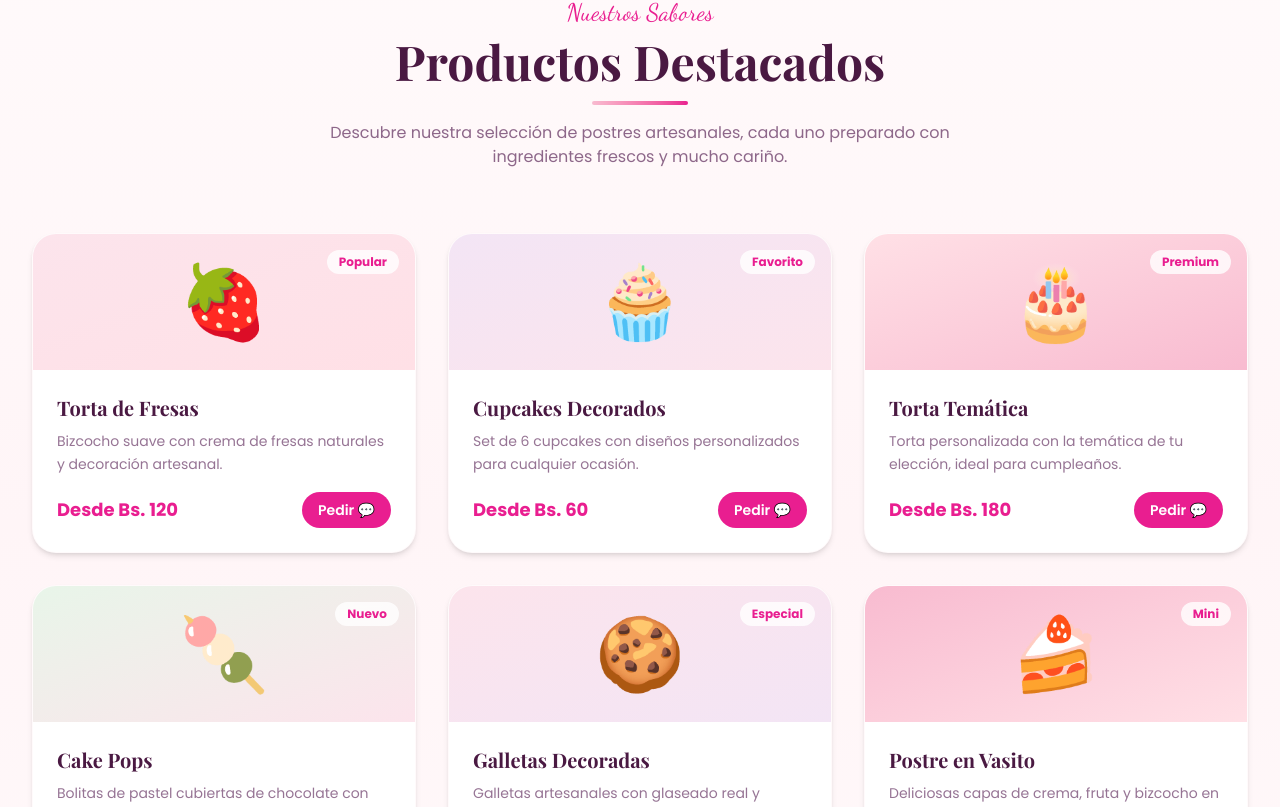
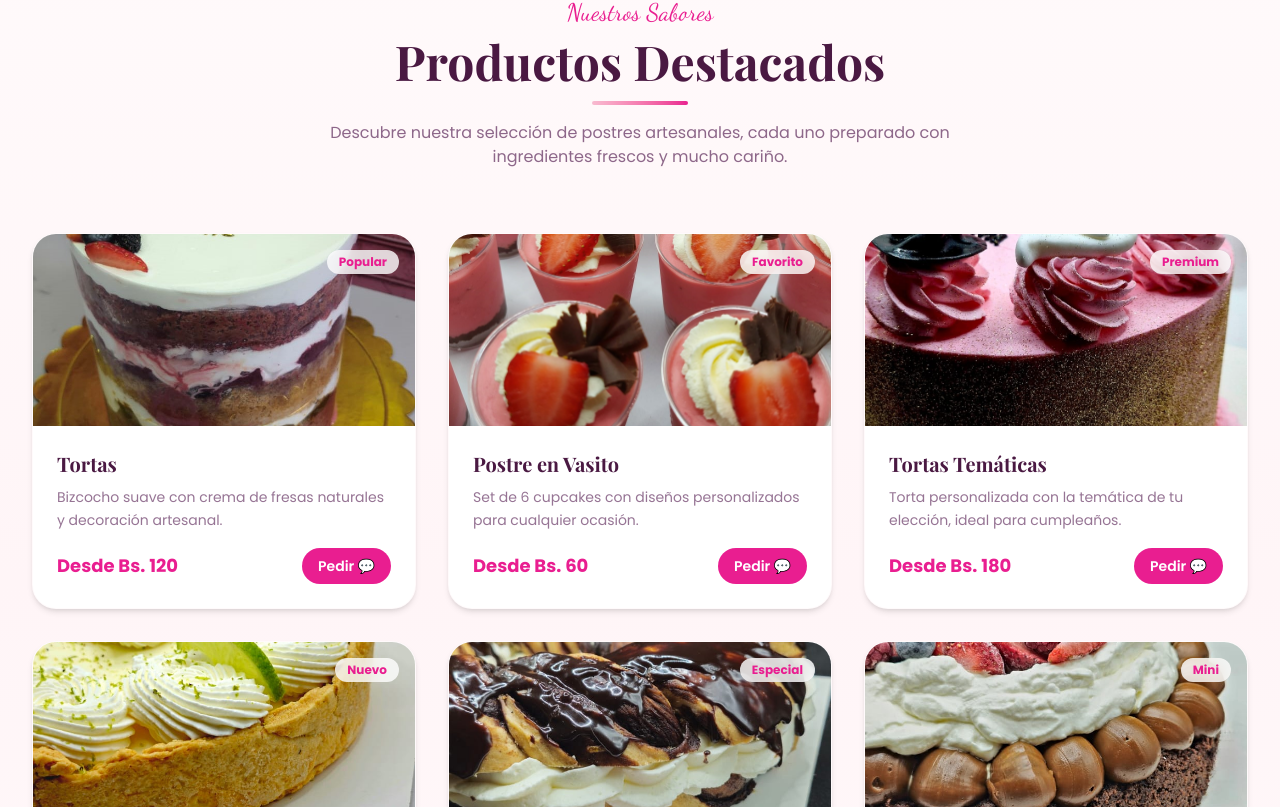
Before and after one commit to MarcoEscobar1/landing-pasteleria, a React (Vite) app: page / in a window 1280 px wide. Shown: the part 1993-2800 px from the top of the page. Built offline with nearby package versions, Linux system fonts and the light colour scheme.

Commit message:
refactor: reemplazar emojis por imagenes en productos

```diff
--- a/src/components/Products.jsx
+++ b/src/components/Products.jsx
@@ -1,51 +1,45 @@
 const products = [
   {
-    name: "Torta de Fresas",
+    name: "Tortas",
     description: "Bizcocho suave con crema de fresas naturales y decoración artesanal.",
     price: "Desde Bs. 120",
-    emoji: "🍓",
+    image: "/images/tortas/torta1.jpeg",
     tag: "Popular",
-    bg: "from-pastel-pink to-pastel-peach",
-  },
-  {
-    name: "Cupcakes Decorados",
-    description: "Set de 6 cupcakes con diseños personalizados para cualquier ocasión.",
-    price: "Desde Bs. 60",
-    emoji: "🧁",
-    tag: "Favorito",
-    bg: "from-pastel-lavender to-pastel-pink",
-  },
-  {
-    name: "Torta Temática",
-    description: "Torta personalizada con la temática de tu elección, ideal para cumpleaños.",
-    price: "Desde Bs. 180",
-    emoji: "🎂",
-    tag: "Premium",
-    bg: "from-pastel-peach to-pastel-rose",
-  },
-  {
-    name: "Cake Pops",
-    description: "Bolitas de pastel cubiertas de chocolate con decoraciones únicas.",
-    price: "Desde Bs. 40",
-    emoji: "🍡",
-    tag: "Nuevo",
-    bg: "from-pastel-mint to-pastel-pink",
-  },
-  {
-    name: "Galletas Decoradas",
-    description: "Galletas artesanales con glaseado real y diseños personalizados.",
-    price: "Desde Bs. 45",
-    emoji: "🍪",
-    tag: "Especial",
-    bg: "from-pastel-pink to-pastel-lavender",
   },
   {
     name: "Postre en Vasito",
-    description: "Deliciosas capas de crema, fruta y bizcocho en presentación individual.",
+    description: "Set de 6 cupcakes con diseños personalizados para cualquier ocasión.",
+    price: "Desde Bs. 60",
+    image: "/images/postrevaso/postrevaso.jpg",
+    tag: "Favorito",
+  },
+  {
+    name: "Tortas Temáticas",
+    description: "Torta personalizada con la temática de tu elección, ideal para cumpleaños.",
+    price: "Desde Bs. 180",
+    image: "/images/tortastematicas/tortatem1.jpeg",
+    tag: "Premium",
+  },
+  {
+    name: "Pay",
+    description: "Pay de limón con base de galleta y cobertura de merengue italiano, un clásico irresistible.",
+    price: "Desde Bs. 40",
+    image: "/images/pay/pay.jpeg",
+    tag: "Nuevo",
+  },
+  {
+    name: "Roscas",
+    description: "Roscas rellenas de crema cubiertas con chocolate blanco y decoración artesanal.",
+    price: "Desde Bs. 45",
+    image: "/images/roscas/rosca.jpeg",
+    tag: "Especial",
+  },
+  {
+    name: "Postre",
+    description: "lore ipsum xd",
     price: "Desde Bs. 25",
-    emoji: "🍰",
+    image: "/images/postre/postre.jpeg",
     tag: "Mini",
-    bg: "from-pastel-rose to-pastel-peach",
   },
 ];
 
@@ -74,14 +68,16 @@ export default function Products() {
               className="group bg-white rounded-3xl overflow-hidden shadow-md hover:shadow-2xl transition-all duration-500 hover:-translate-y-2 border border-pastel-pink/20"
             >
               {/* Product visual */}
-              <div className={`bg-gradient-to-br ${product.bg} p-8 text-center relative overflow-hidden`}>
+              <div className="relative overflow-hidden h-48">
                 {/* Tag */}
-                <span className="absolute top-4 right-4 bg-white/80 backdrop-blur-sm text-pastel-hot text-xs font-bold px-3 py-1 rounded-full">
+                <span className="absolute top-4 right-4 z-10 bg-white/80 backdrop-blur-sm text-pastel-hot text-xs font-bold px-3 py-1 rounded-full">
                   {product.tag}
                 </span>
-                <span className="text-7xl block group-hover:scale-125 transition-transform duration-500">
-                  {product.emoji}
-                </span>
+                <img
+                  src={product.image}
+                  alt={product.name}
+                  className="w-full h-full object-cover group-hover:scale-110 transition-transform duration-500"
+                />
               </div>
 
               {/* Product info */}
```
